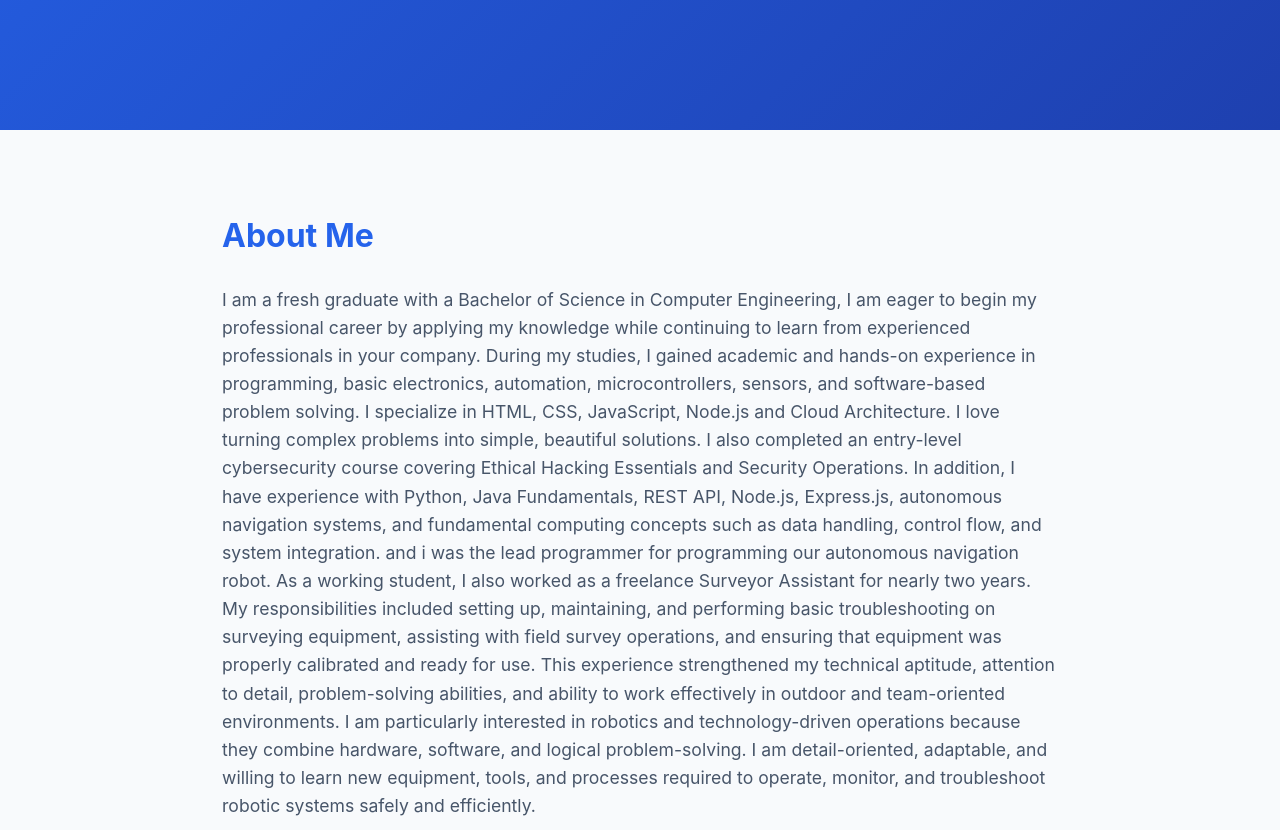
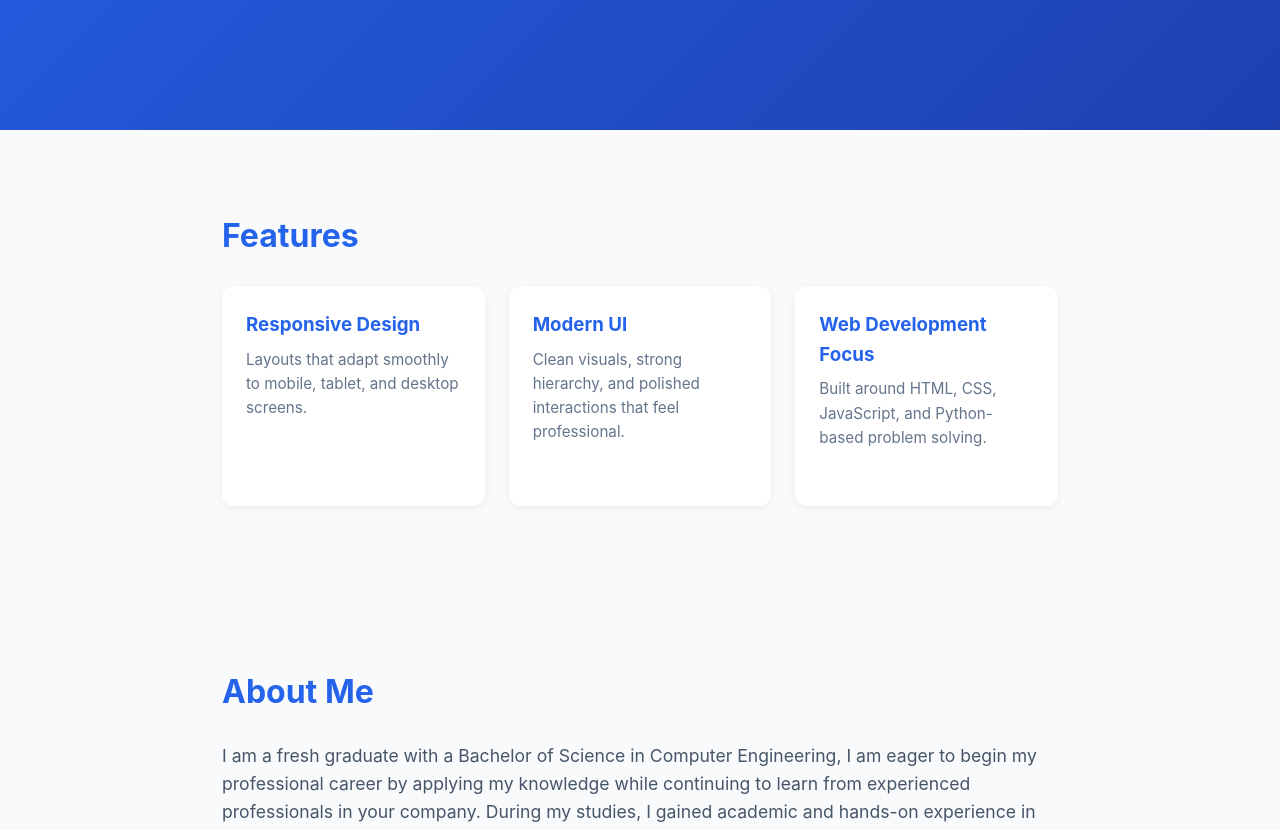
Before and after one commit to PoeticG/developer_portfolio, a plain HTML site: page index.html in a window 1280 px wide. Shown: the part 580-1410 px from the top of the page. Drawn offline with Linux system fonts and the light colour scheme.

Commit message:
Update portfolio sections and navigation

```diff
--- a/index.html
+++ b/index.html
@@ -7,12 +7,13 @@
     <link rel="stylesheet" href="css/style.css">
   </head>
   <body>
+    <div id="top"></div>
     <nav class="navbar-standard">
       <div class="nav-container">
         <a href="#" class="nav-logo">Raf Dev</a>
         <ul class="nav-links">
           <li>
-            <a href="#home">Home</a>
+            <a href="#top">Home</a>
           </li>
           <li>
             <a href="#features">Features</a>
@@ -36,7 +37,24 @@
         <a href="#contact" class="port-cta">Get in Touch</a>
       </div>
       <div class="port-hero-img">
-        <img src="images/raf.jpg" alt="Raf">
+        <img src="https://images.unsplash.com/photo-1515879218367-8466d910aaa4?auto=format&fit=crop&w=900&q=80" alt="Python and programming stock image">
+      </div>
+    </section>
+    <section class="port-section" id="features">
+      <h2>Features</h2>
+      <div class="project-grid">
+        <div class="project-card">
+          <h3>Responsive Design</h3>
+          <p>Layouts that adapt smoothly to mobile, tablet, and desktop screens.</p>
+        </div>
+        <div class="project-card">
+          <h3>Modern UI</h3>
+          <p>Clean visuals, strong hierarchy, and polished interactions that feel professional.</p>
+        </div>
+        <div class="project-card">
+          <h3>Web Development Focus</h3>
+          <p>Built around HTML, CSS, JavaScript, and Python-based problem solving.</p>
+        </div>
       </div>
     </section>
     <section class="port-section" id="about">
@@ -75,6 +93,6 @@
     <footer class="port-footer">
       <p>&copy; 2026 Raf Dev</p>
     </footer>
-    <script src="script.js"></script>
+    <script src="javascript/script.js"></script>
   </body>
 </html>
```
